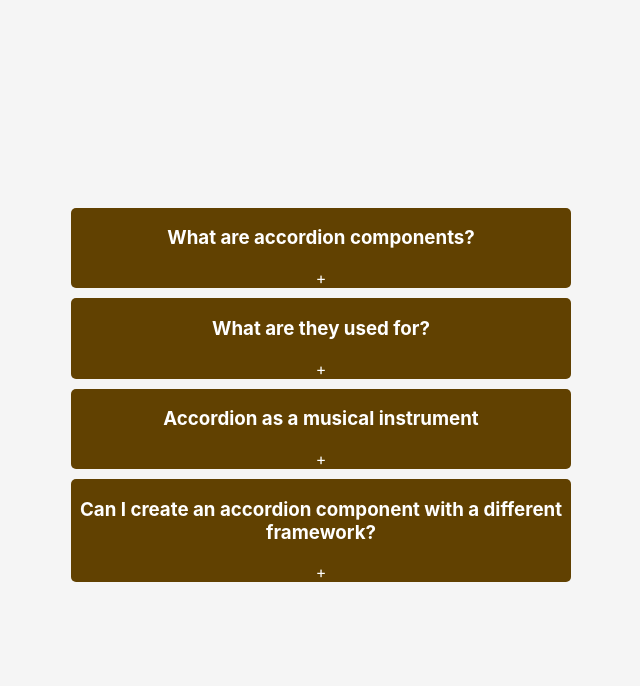
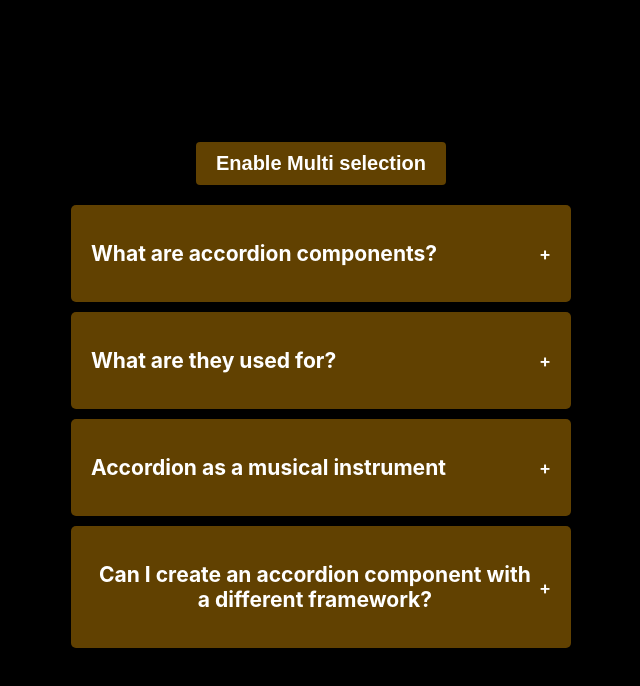
Before and after one commit to Eng-Natole/freeCodeCamp-React, a React (Create React App) app: page / in a window 1280 px wide. Shown: the top 686 px of the page, without its empty margins (319-959 px from the left). Built offline with nearby package versions, Linux system fonts and the light colour scheme.

Commit message:
setEnableMultiSelection is complete and working well

```diff
--- a/src/components/accordian/index.jsx
+++ b/src/components/accordian/index.jsx
@@ -1,33 +1,59 @@
-//single
-//multiple
-
 import { useState } from "react";
 import data from "./data";
 import "./style.css";
 
 export default function Accordian() {
   const [selected, setSelected] = useState(null);
+  const [enableMultiSelection, setEnableMultiSelection] = useState(false);
+  const [multiple, setMultiple] = useState([]);
 
   function handleSingleSelection(getCurrentId) {
     setSelected(getCurrentId === selected ? null : getCurrentId);
   }
 
+  function handleMultiSelection(getCurrentId) {
+    let cpyMultiple = [...multiple];
+    const findIndexOfCurrentId = cpyMultiple.indexOf(getCurrentId);
+
+    if (findIndexOfCurrentId === -1) {
+      cpyMultiple.push(getCurrentId);
+    } else {
+      cpyMultiple.splice(findIndexOfCurrentId, 1);
+    }
+
+    setMultiple(cpyMultiple);
+  }
+  console.log(selected, multiple);
+
   return (
     <div className="wrapper">
+      <button onClick={() => setEnableMultiSelection(!enableMultiSelection)}>
+        Enable Multi selection
+      </button>
+
       <div className="accordian">
         {data && data.length > 0 ? (
           data.map((dataItem) => (
-            <div className="item">
+            <div className="item" key={dataItem.id}>
               <div
-                onClick={() => handleSingleSelection(dataItem.id)}
-                className="accordian"
+                onClick={
+                  enableMultiSelection
+                    ? () => handleMultiSelection(dataItem.id)
+                    : () => handleSingleSelection(dataItem.id)
+                }
+                className="title"
               >
                 <h3>{dataItem.question}</h3>
                 <span>+</span>
               </div>
-              {selected === dataItem.id ? (
-                <div className="content"> {dataItem.answer}</div>
-              ) : null}
+
+              {enableMultiSelection
+                ? multiple.indexOf(dataItem.id) !== -1 && (
+                    <div className="content">{dataItem.answer}</div>
+                  )
+                : selected === dataItem.id && (
+                    <div className="content">{dataItem.answer}</div>
+                  )}
             </div>
           ))
         ) : (
--- a/src/components/accordian/style.css
+++ b/src/components/accordian/style.css
@@ -4,7 +4,18 @@
   width: 100vw;
   justify-content: center;
   align-items: center;
-  background: #f5f5f5; /* optional: light background to make accordion pop */
+  flex-direction: column;
+  gap: 20px;
+}
+.wrapper button {
+  padding: 10px 20px;
+  background: #614101;
+  color: white;
+  font-weight: bold;
+  font-size: 20px;
+  cursor: pointer;
+  border: none;
+  border-radius: 4px;
 }
 
 .accordian {
@@ -39,7 +50,6 @@
   animation: fadeIn 0.3s ease-in-out;
 }
 
-/* Optional smooth animation */
 @keyframes fadeIn {
   from {
     opacity: 0;
```
